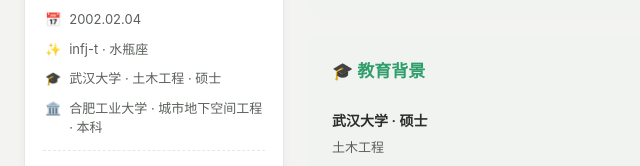
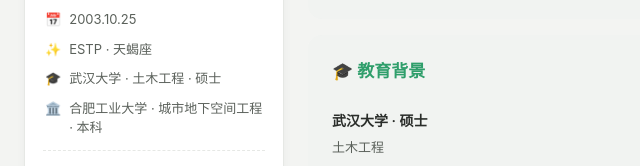
Before and after one commit to SeasonLin1025/SeasonLin1025.github.io, a website: page site/index.html in a window 1280 px wide. Shown: the part 351-517 px from the top of the page, 0-640 px from the left. Drawn offline with Linux system fonts and the light colour scheme; files whose address does not match are found by name.

Commit message:
Update index.html
修改左侧信息卡

```diff
--- a/site/index.html
+++ b/site/index.html
@@ -17,8 +17,8 @@
       <div class="avatar-placeholder" id="avatar">林</div>
     </div>
     <ul class="meta-list">
-      <li><span class="ico">📅</span><span id="meta-birth">2002.02.04</span></li>
-      <li><span class="ico">✨</span><span id="meta-mbti">infj-t · 水瓶座</span></li>
+      <li><span class="ico">📅</span><span id="meta-birth">2003.10.25</span></li>
+      <li><span class="ico">✨</span><span id="meta-mbti">ESTP · 天蝎座</span></li>
       <li><span class="ico">🎓</span><span id="meta-edu1">武汉大学 · 土木工程 · 硕士</span></li>
       <li><span class="ico">🏛️</span><span id="meta-edu2">合肥工业大学 · 城地工 · 学士</span></li>
     </ul>
```
